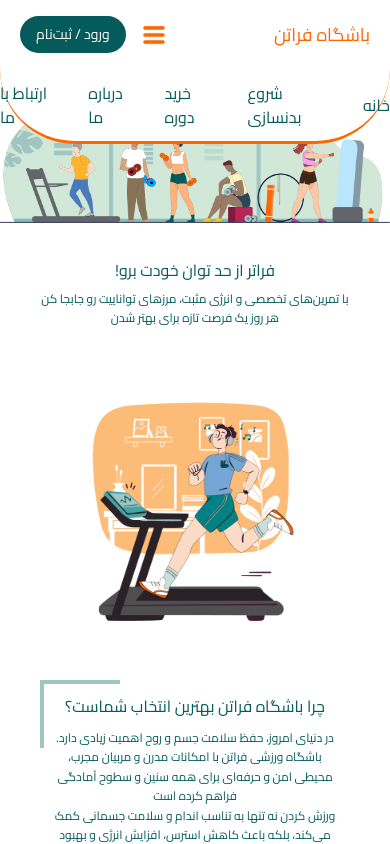
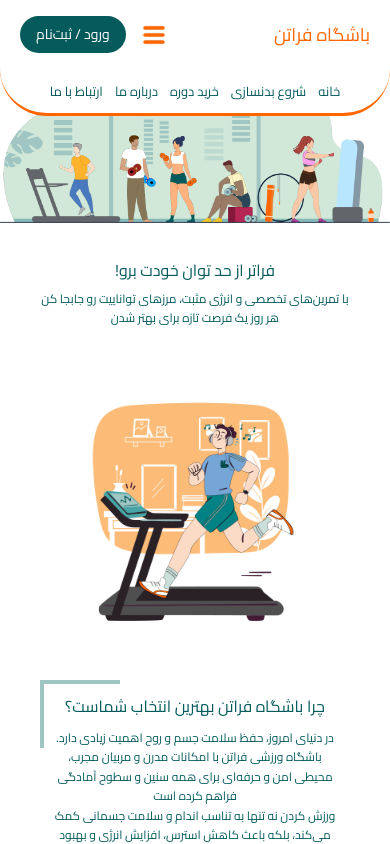
Before and after one commit to mounesmardanii/FaraTan, a React (Vite) app: page / in a window 390 px wide. Both pictures are taken after a click on the button 153 px from the left and 34 px from the top of the page. Shown: the top 844 px of the page. Built offline with nearby package versions, Linux system fonts and the light colour scheme.

Commit message:
update faratan

```diff
--- a/src/components/Navbar.jsx
+++ b/src/components/Navbar.jsx
@@ -176,7 +176,7 @@ function Navbar() {
             transition={{ duration: 0.3, ease: "easeInOut" }}
             className="absolute top-full left-0 w-full flex justify-center md:hidden bg-white py-3 border-b-[3px] border-[#FF6600] rounded-b-full z-50"
           >
-            <nav className="flex flex-row gap-6 items-center text-[#055B5C] font-extrabold text-[16px]">
+            <nav className="flex flex-wrap justify-center gap-3 px-4 items-center text-[#055B5C] font-bold text-[13px] leading-5">
               <a
                 href="#contact"
                 onClick={(e) => {
```
